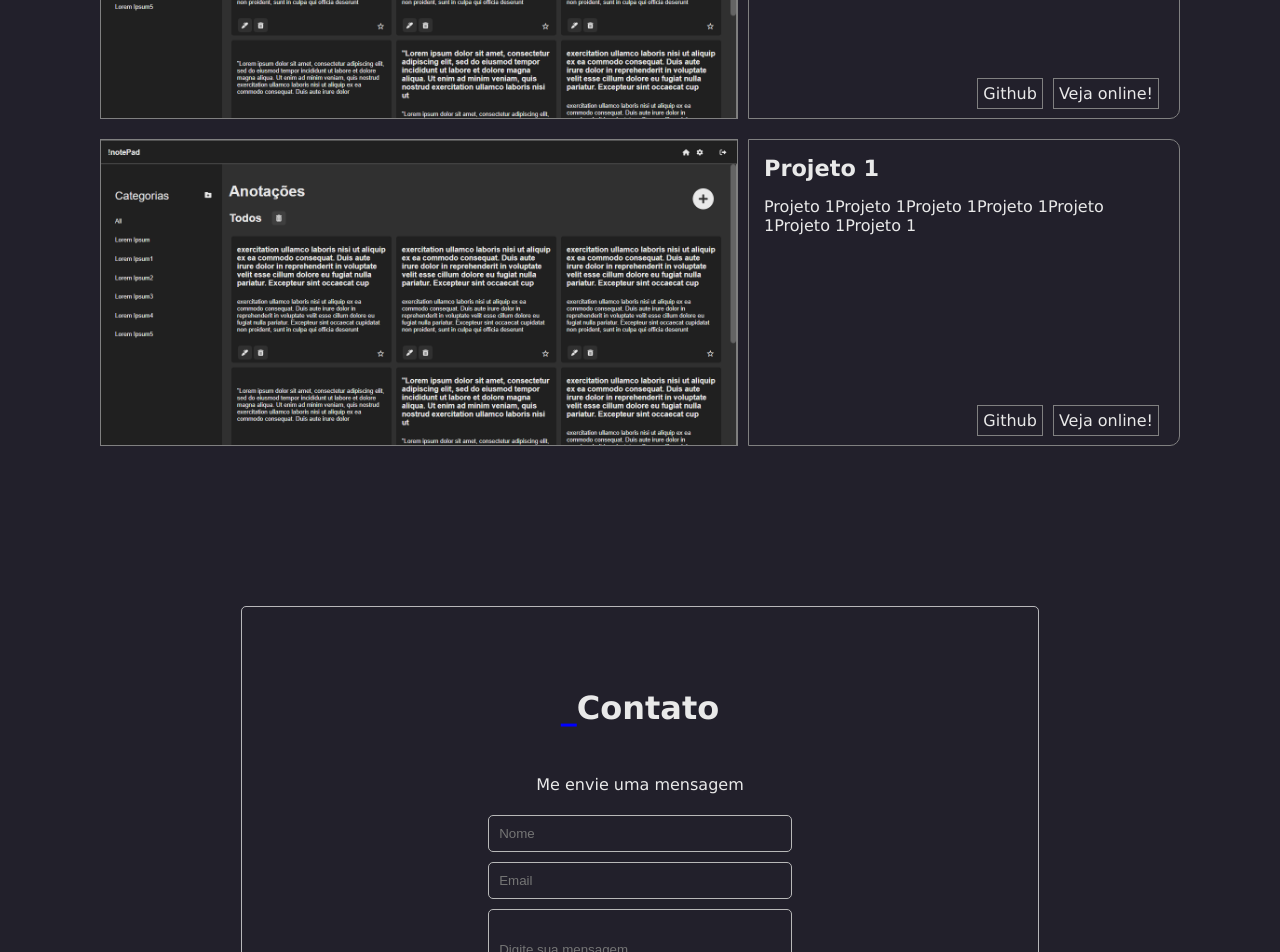
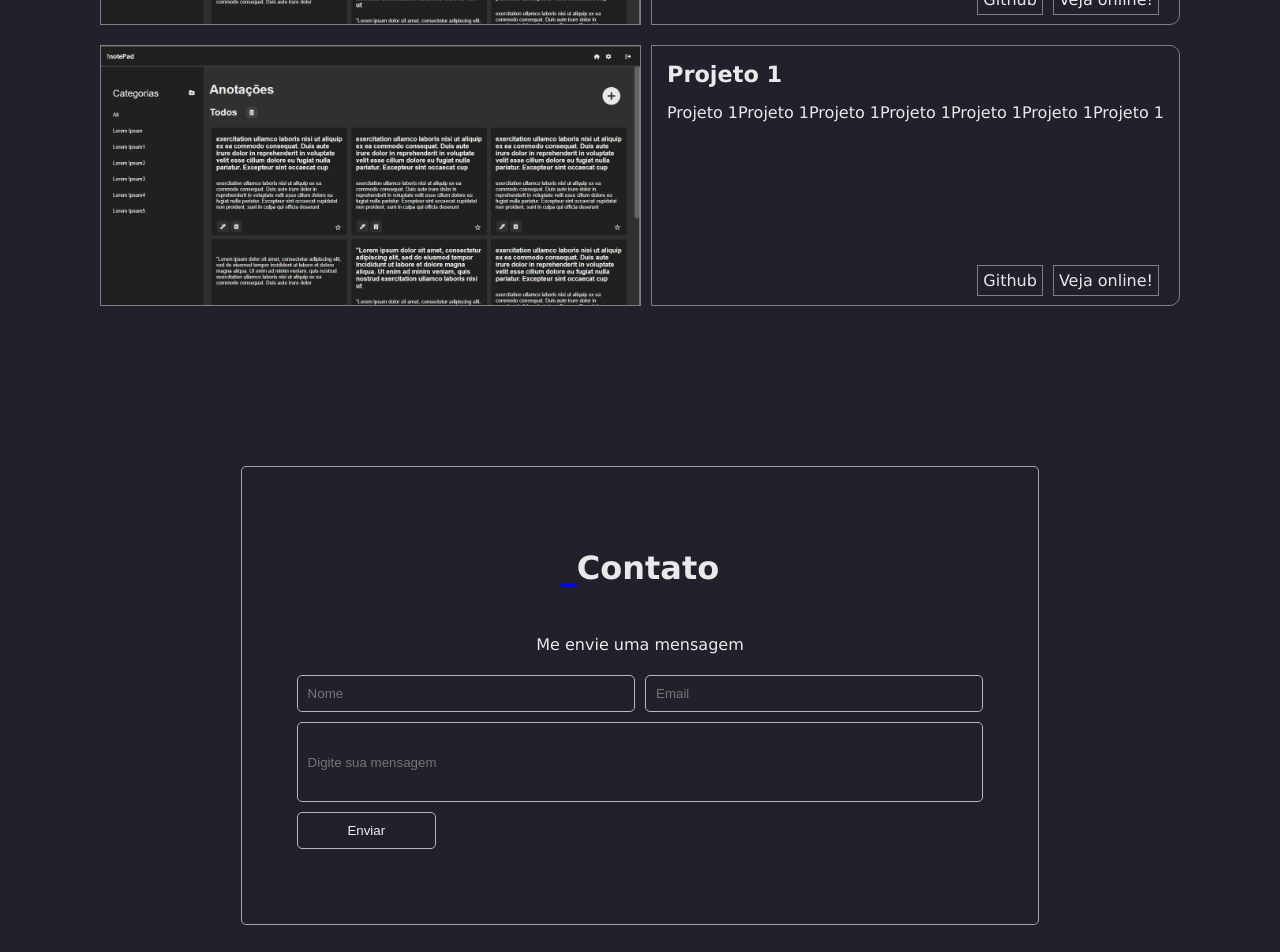
Before and after one commit to gustavohernandes11/portfolio-gustavo-hernandes, a Next.js app: page / in a window 1280 px wide. Shown: the part 3220-4172 px from the top of the page. Built offline with nearby package versions, Linux system fonts and the light colour scheme.

Commit message:
mudança no componente de contato

```diff
--- a/src/styles/Box.module.css
+++ b/src/styles/Box.module.css
@@ -1,5 +1,5 @@
 .box{
-    border: 1px solid rgba(236, 236, 236, 0.74);
+    border: 1px solid rgba(209, 209, 209, 0.74);
     padding: 50px;
     padding-bottom: 70px;
     border-radius: 5px;
--- a/src/styles/ContactForm.module.css
+++ b/src/styles/ContactForm.module.css
@@ -1,7 +1,6 @@
 .contactform {
     display: flex;
     flex-wrap: wrap;
-    max-width: 45%;
     justify-self: center;
     align-items: center;
 
--- a/src/styles/ProjectCard.module.css
+++ b/src/styles/ProjectCard.module.css
@@ -1,6 +1,5 @@
 .projectcard{
     display: flex;
-    /* min-height: 60vh; */
     justify-content: space-around;
     margin-top: 20px;
 }
@@ -18,7 +17,7 @@
 }
 
 .projectdescription {
-    width: 40%;
+    min-width: 40%;
     padding: 15px;
     display: flex;
     flex-direction: column;
```
